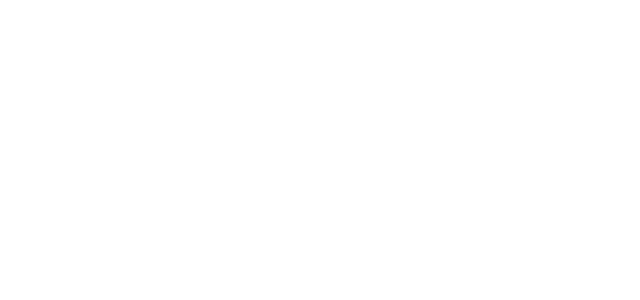
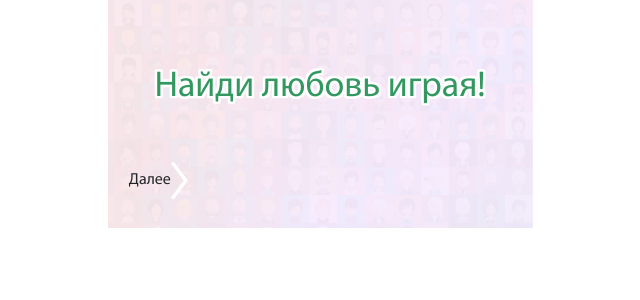
Before and after one commit to it10-ager/acq-play, a Vue app: page /new-data-user in a window 1280 px wide. Shown: the top 300 px of the page, without its empty margins (320-960 px from the left). Built offline with nearby package versions, Linux system fonts and the light colour scheme.

Commit message:
add page data

```diff
--- a/src/App.vue
+++ b/src/App.vue
@@ -27,17 +27,18 @@
 	}
 
 	html, body{
-
+		height: 100%!important;
 	}
 
 	body {font-family: 'Myriad Pro', sans-serif!important;}
 
 	#app {
-		margin: 0 auto!important;
+		margin: auto!important;
 		-webkit-font-smoothing: antialiased;
 		-moz-osx-font-smoothing: grayscale;
 		max-width: 425px;
 		position: relative;
+
 
 		.bg-image {
 			position: absolute;
--- a/src/assets/_vars.scss
+++ b/src/assets/_vars.scss
@@ -1,3 +1,5 @@
 $bgMain: #3cb371;
 $fontColor: #fff;
 $wrapperPadding: 5%;
+$errorColor: #ff7200;
+$placeholderColor: #b6b6b6;
--- a/src/components/SliderFirst.vue
+++ b/src/components/SliderFirst.vue
@@ -132,6 +132,12 @@
 					justify-content: center;
 					>img{height: 190px;}
 				}
+
+				&:first-of-type{
+					.img-slide{
+						>img{height: 178px;}
+					}
+				}
 			}
 		}
 
@@ -145,6 +151,7 @@
 				background-color: #fff;
 				border-radius: 50%;
 				margin-bottom: 10px;
+				cursor: pointer;
 
 				&.active{background-color: $bgMain;}
 			}
--- a/src/router/index.js
+++ b/src/router/index.js
@@ -4,6 +4,7 @@
 import Registration from '../views/Registration.vue';
 import Authorization from '../views/Authorization.vue';
 import PassReset from '../views/PassReset.vue';
+import NewDataUser from '../views/NewDataUser.vue';
 
 Vue.use(VueRouter);
 
@@ -28,6 +29,11 @@
 		name: 'PassReset',
 		component: PassReset,
 	},
+	{
+		path: '/new-data-user',
+		name: 'NewDataUser',
+		component: NewDataUser,
+	},
 ];
 
 const router = new VueRouter({
--- a/src/views/Authorization.vue
+++ b/src/views/Authorization.vue
@@ -43,7 +43,7 @@
 		<!--Reset password-->
 		<b-row class="my-2">
 			<b-col class="text-center">
-				<span @click="passReset">Забыли свой пароль?</span>
+				<span @click="passReset" style="cursor: pointer;">Забыли свой пароль?</span>
 			</b-col>
 		</b-row>
 	</div>
@@ -218,11 +218,10 @@
 
 			&.is-invalid {
 				&::placeholder {
-					font-weight: bold;
-					color: rgb(255, 174, 0);
+					color: $errorColor;
 				}
 			}
-			&::placeholder {color: #999;}
+			&::placeholder {color: $placeholderColor;}
 		}
 
 		.user-choose{
--- /dev/null
+++ b/src/views/NewDataUser.vue
@@ -0,0 +1,43 @@
+<template>
+	<div class="new-data">
+		<!--Title for page-->
+		<div class="text-center title">Найди любовь играя!</div>
+
+		<!--Main block to next page-->
+		<b-row class="join d-flex justify-content-center my-2">
+			<b-col>
+				<div class="next-block" @click="checkEmailValidity()">
+					<span class="w-100 text-center">Далее</span>
+					<img src="../assets/img/elements/arrows-11.png" alt="arrow-right">
+				</div>
+			</b-col>
+		</b-row>
+	</div>
+</template>
+
+<script>
+	export default {
+		name: 'NewDataUser',
+
+		data() {
+			return {
+
+			}
+		},
+
+		methods: {
+
+		},
+	};
+</script>
+
+<style scoped lang="scss">
+	@import '../assets/extend';
+	@import '../assets/vars';
+
+	.new-data {
+		@extend %mainWrapper;
+		font-size: 16px;
+		.title {@extend %titleFont;}
+	}
+</style>
--- a/src/views/PassReset.vue
+++ b/src/views/PassReset.vue
@@ -33,7 +33,7 @@
 		<!--Reset password-->
 		<b-row class="my-2">
 			<b-col class="text-center">
-				<span>Забыли свой пароль?</span>
+				<span @click="passReset" style="cursor: pointer;">Забыли свой пароль?</span>
 			</b-col>
 		</b-row>
 	</div>
@@ -79,6 +79,10 @@
 					this.emailPlaceholder.style.color = 'green';
 				}
 			},
+
+			passReset() {
+				this.$router.push('/passreset');
+			},
 		},
 	};
 </script>
@@ -103,14 +107,12 @@
 
 			&.is-invalid {
 				&::placeholder {
-					font-weight: bold;
 					color: rgb(255, 174, 0);
 				}
 			}
 
 			&.is-valid {
 				&::placeholder {
-					font-weight: bold;
 					color: $bgMain;
 				}
 			}
--- a/src/views/Registration.vue
+++ b/src/views/Registration.vue
@@ -50,7 +50,7 @@
 		<!--Reset password-->
 		<b-row class="my-2">
 			<b-col class="text-center">
-				<span @click="passReset">Забыли свой пароль?</span>
+				<span @click="passReset" style="cursor: pointer;">Забыли свой пароль?</span>
 			</b-col>
 		</b-row>
 	</div>
@@ -108,7 +108,7 @@
 
 				/* go to next page if all fields full and right*/
 				if(this.emailValid){
-       				/* this.$router.push('/data-registration'); */
+       				this.$router.push('/new-data-user');
     			}
 			},
 
@@ -136,7 +136,7 @@
 			align-items: center;
 			border-radius: 50px;
 			background: #fff;
-			color: #b6b6b6;
+			color: $placeholderColor;
 			font-size: 16px;
 			-webkit-box-shadow: 0px 1px 2px 0px rgb(187 187 187 / 72%);
 			-moz-box-shadow: 0px 1px 2px 0px rgb(187 187 187 / 72%);
@@ -203,11 +203,10 @@
 
 			&.is-invalid {
 				&::placeholder {
-					font-weight: bold;
-					color: rgb(255, 174, 0);
+					color: $errorColor;
 				}
 			}
-			&::placeholder {color: #999;}
+			&::placeholder {color: $placeholderColor;}
 		}
 
 		.user-choose{
```
